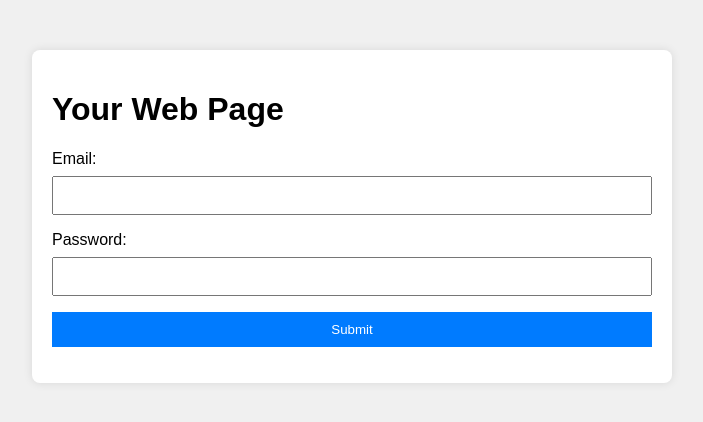
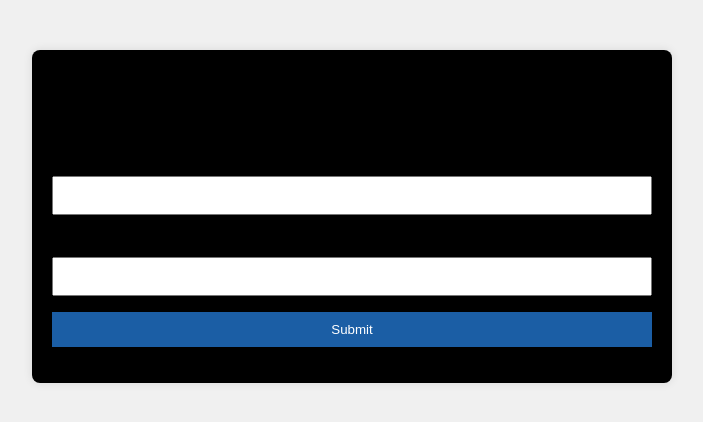
Before and after one commit to DylanKoss23/Assignment1, a plain HTML site: page pages/index.html in a window 1280 px wide. Shown: the whole page, without its empty margins (288-991 px from the left). Drawn offline with Linux system fonts and the light colour scheme.

Commit message:
made commitments

```diff
--- a/pages/index.html
+++ b/pages/index.html
@@ -4,16 +4,16 @@
     <meta charset="UTF-8">
     <meta name="viewport" content="width=device-width, initial-scale=1.0">
     <link rel="stylesheet" href="style.css">
-    <title>Your Assignment 1</title>
+    <title>YOWAI MO</title>
 </head>
 <body>
     <main>
         <header>
-            <h1>Your Web Page</h1>
+            <h1>Ryoiki Tenkai</h1>
         </header>
         <section>
             <form id="myForm">
-                <label for="email">Email:</label>
+                <label for="email">Domain E(xpansion)mail:</label>
                 <input type="email" id="email" name="email" required>
 
                 <label for="password">Password:</label>
--- a/pages/style.css
+++ b/pages/style.css
@@ -9,7 +9,7 @@ main {
   max-width: 600px;
   margin: 50px auto;
   padding: 20px;
-  background-color: #fff;
+  background-color: #000000;
   border-radius: 8px;
   box-shadow: 0 0 10px rgba(0, 0, 0, 0.1);
 }
@@ -29,12 +29,12 @@ input, button {
 }
 
 button {
-  background-color: #007bff;
+  background-color: #1b5ea5;
   color: #fff;
   border: none;
   cursor: pointer;
 }
 
 button:hover {
-  background-color: #0056b3;
+  background-color: #2b4b6e;
 }
```
